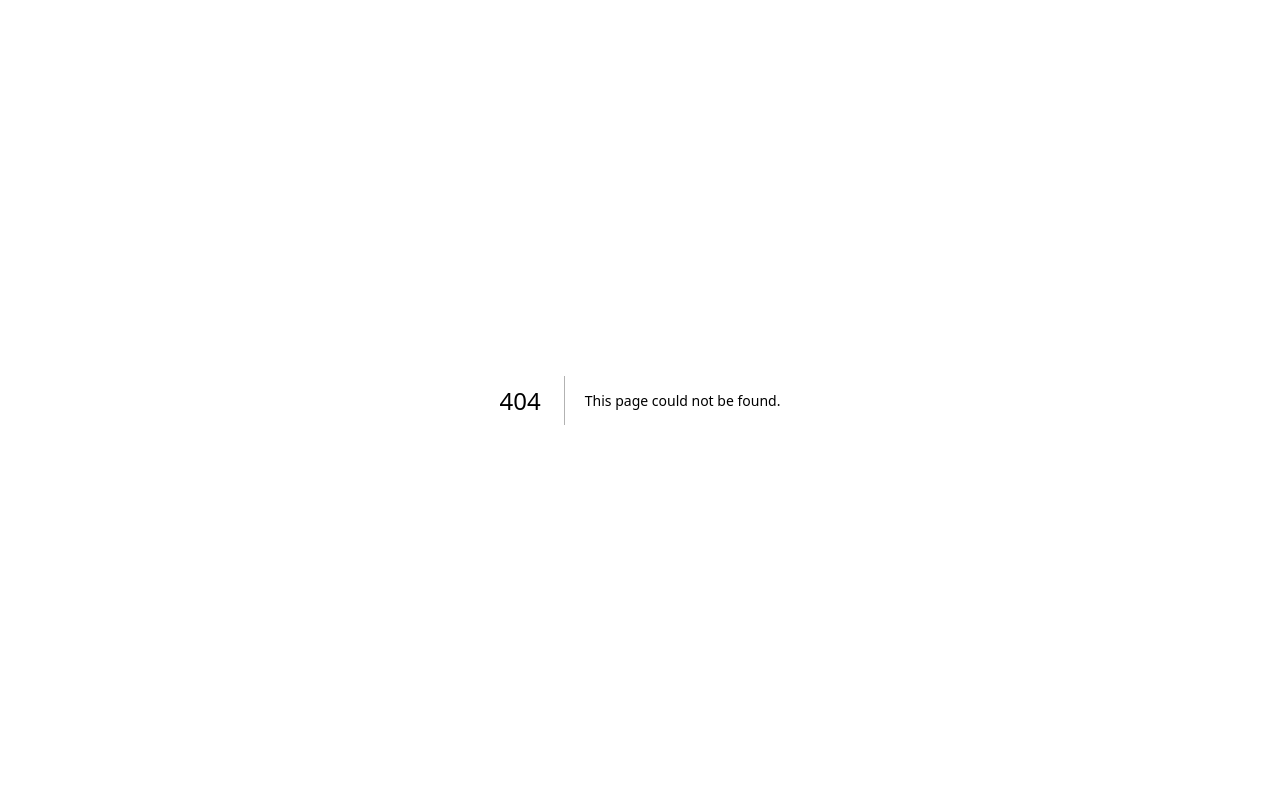
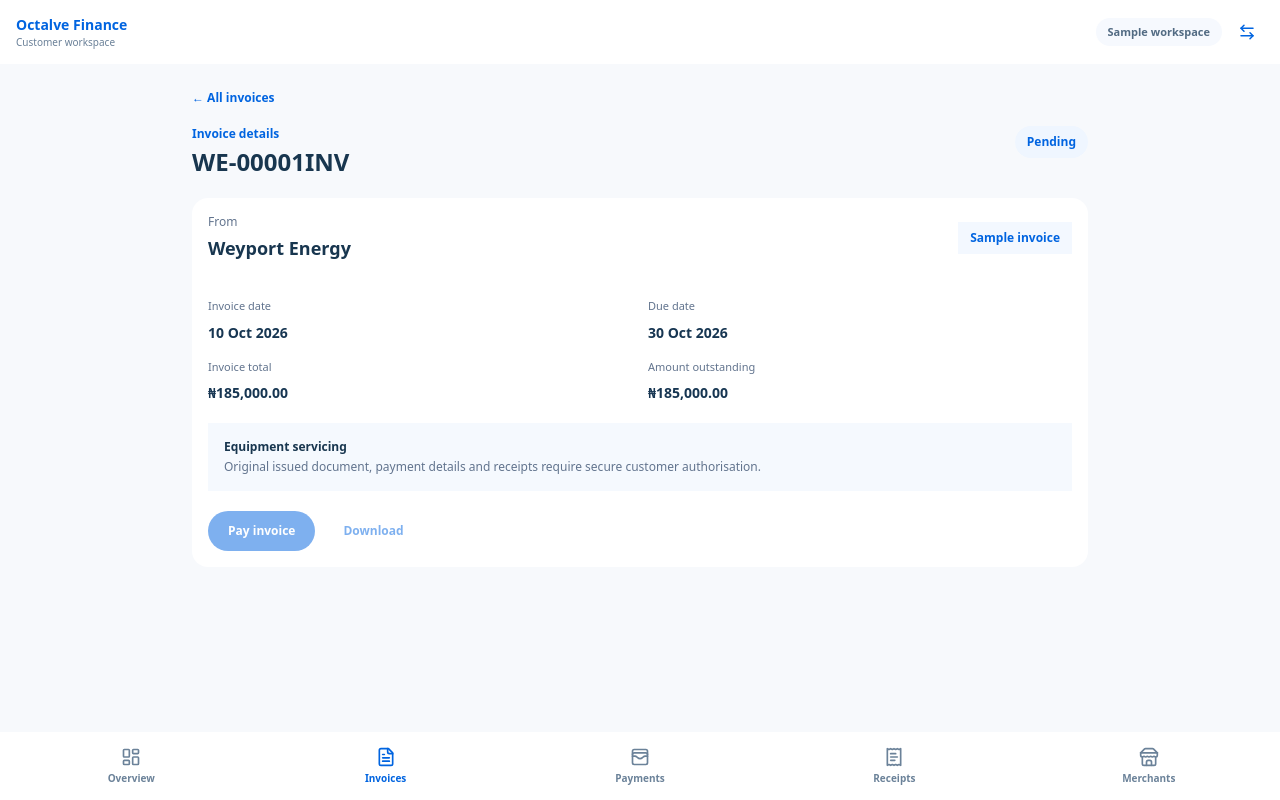
Before and after one commit to octalve-core/octalve-invoice, a Next.js app: page /customer/invoices/sample-1 in a window 1280 px wide. Before the commit this address had no page. Built offline with nearby package versions, Linux system fonts and the light colour scheme.

Commit message:
Batch V/W: route distinct customer, Octalve admin and workspace selection pages

```diff
--- /dev/null
+++ b/app/(customer)/customer/invoices/[id]/page.tsx
@@ -0,0 +1,9 @@
+import {notFound} from "next/navigation";
+import {CustomerInvoiceDetail} from "@/src/features/customer-portal/CustomerWorkspace";
+import {sampleCustomerInvoices} from "@/src/features/customer-portal/sample-data";
+export function generateStaticParams(){return sampleCustomerInvoices.map(row=>({id:row.id}));}
+export default async function CustomerInvoicePage({params}:{params:Promise<{id:string}>}){
+ const {id}=await params;
+ if(!sampleCustomerInvoices.some(row=>row.id===id))notFound();
+ return <CustomerInvoiceDetail id={id}/>;
+}
```
